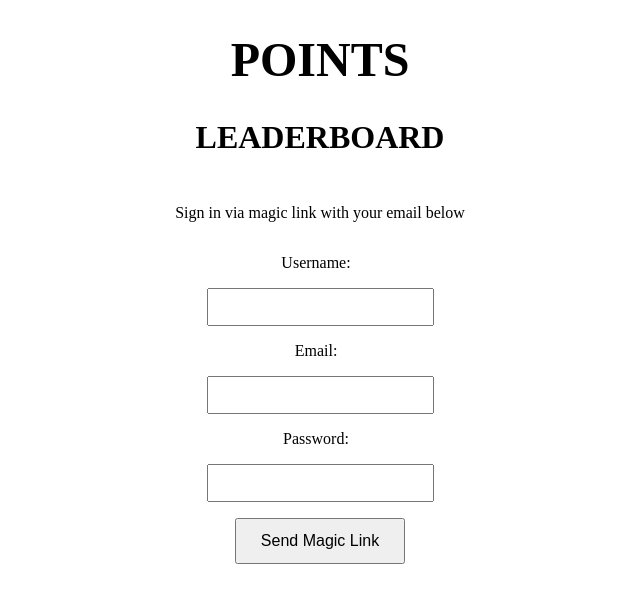
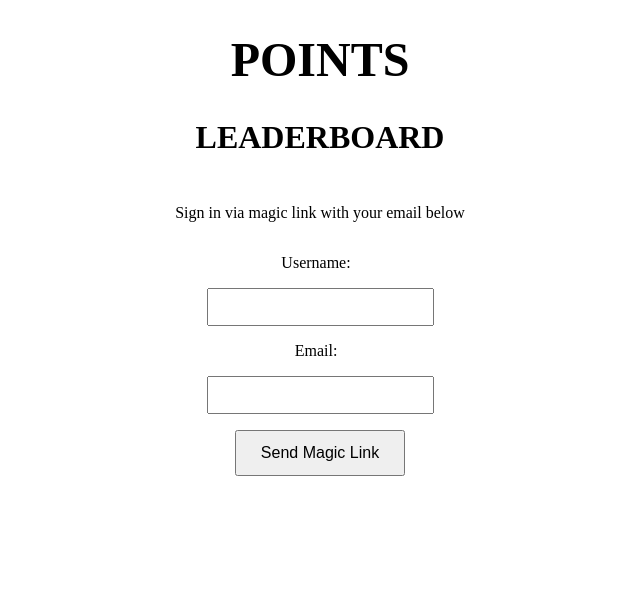
Before and after one commit to quarterman-studios/POINTS, a SvelteKit app: page / in a window 1280 px wide. Shown: the top 602 px of the page, without its empty margins (320-960 px from the left). Built offline with nearby package versions, Linux system fonts and the light colour scheme; no server answers.

Commit message:
Cleaned Up code for Magic Link Sign In

```diff
--- a/src/routes/+page.server.ts
+++ b/src/routes/+page.server.ts
@@ -13,7 +13,7 @@ export const load: PageServerLoad = async ({ url, locals: { safeGetSession } })
 }
 
 export const actions: Actions = {
-	default: async (event) => {
+	"magic-link-signin": async (event) => {
 		const {
 			url,
 			request,
@@ -22,6 +22,7 @@ export const actions: Actions = {
 
 		const formData = await request.formData();
 		const email = formData.get("email") as string;
+		const username = formData.get("username") as string;
 		const validEmail = /^[^\s@]+@[^\s@]+\.[^\s@]+$/.test(email);
 
 		if (!validEmail) {
@@ -35,11 +36,15 @@ export const actions: Actions = {
 		const { error } = await supabase.auth.signInWithOtp({
 			email,
 			options: {
+				data: {
+					username: username || null,
+				},
 				emailRedirectTo: `${url.origin}/auth/confirm`
 			},
 		});
 
 		if (error) {
+			console.error("Error sending magic link:", error.message);
 			return fail(400, {
 				success: false,
 				email,
--- a/src/routes/+page.svelte
+++ b/src/routes/+page.svelte
@@ -6,9 +6,9 @@
 		form: ActionData;
 	}
 
-	let { form } = $props();
+	let loading = $state(false);
 
-	let loading = $state(false);
+	let { form }: Props = $props();
 
 	const handleSubmit: SubmitFunction = () => {
 		loading = true;
@@ -17,20 +17,20 @@
 			loading = false;
 		};
 	};
+
+	$inspect({ form });
 </script>
 
 <h1>POINTS</h1>
 
 <h2>LEADERBOARD</h2>
 
-<form method="POST" use:enhance={handleSubmit}>
+<form method="POST" action="?/magic-link-signin" use:enhance={handleSubmit}>
 	<p>{'Sign in via magic link with your email below'}</p>
 	<label for="username">Username: </label>
 	<input name="username" id="username" type="text" />
 	<label for="email">Email: </label>
 	<input name="email" id="email" type="text" />
-	<label for="password">Password: </label>
-	<input name="password" id="password" type="password" required />
 	<button aria-label="Submit Details">{loading ? 'Loading...' : 'Send Magic Link'}</button>
 	<p>{form?.message}</p>
 </form>
```
